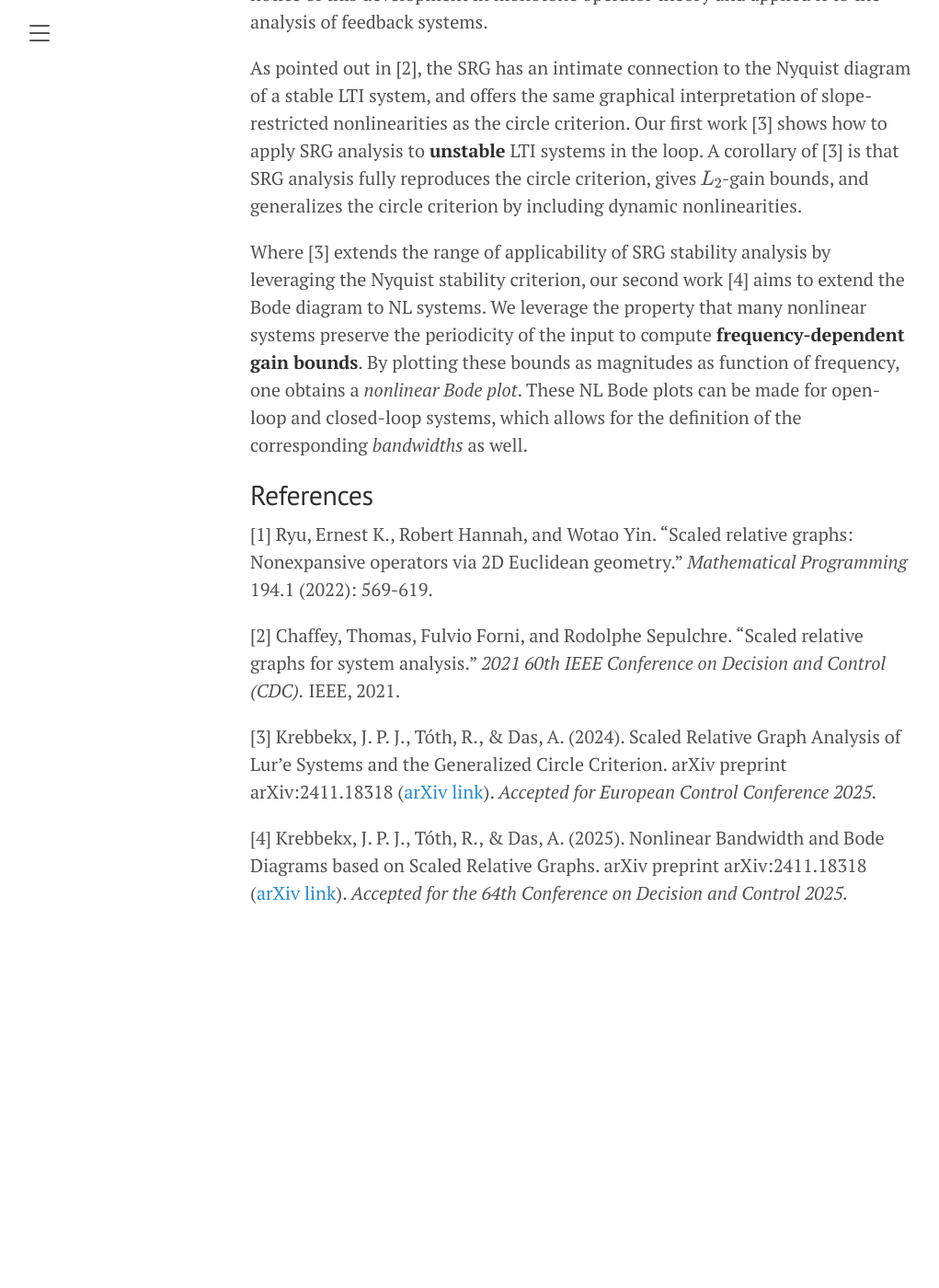
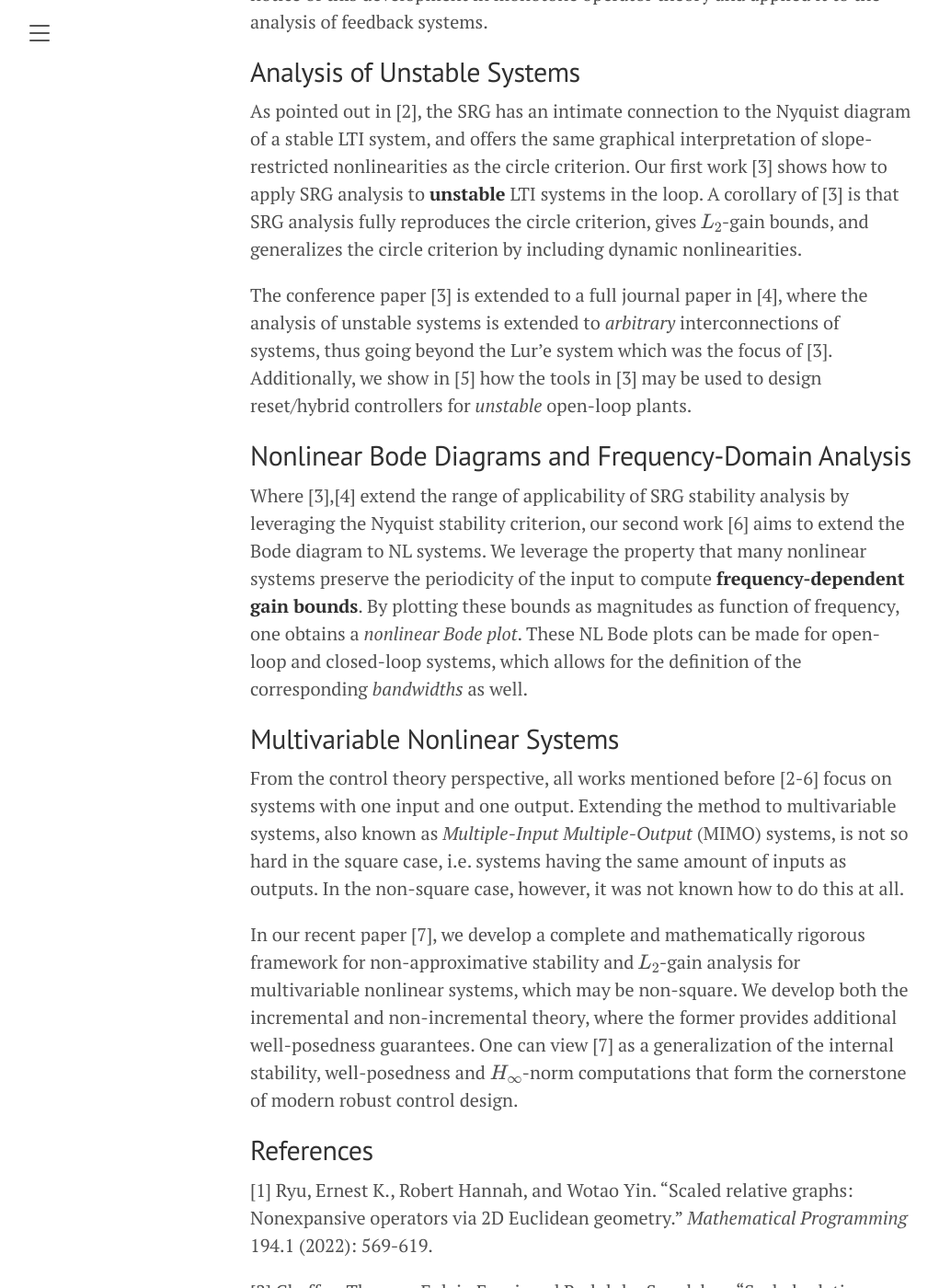
Before and after one commit to Krebbekx/krebbekx.github.io, a Jekyll site: the page built from pages/research.md, in a window 1280 px wide and 1400 px high, scrolled down 897 px. Shown: the whole window at 92% size, without its empty margins (8-1029 px from the left). Built offline with Jekyll 4.4.1, drawn with Linux system fonts in a browser that asks for light colours; before the commit the page ends 1963 px from its top, so only the background shows below that; some of the changed text lies outside the part shown.

Commit message:
add stuff

```diff
--- a/pages/research.md
+++ b/pages/research.md
@@ -15,9 +15,22 @@ The starting point of my work a set of tools that engineers use for LTI systems:
 
 The main modern tool I use is the Scaled Relative Graph (SRG) [1], which can be seen as a generalization of the spectrum of an operator. Chaffey et al. [2] took notice of this development in monotone operator theory and applied it to the analysis of feedback systems.
 
+## Analysis of Unstable Systems
+
 As pointed out in [2], the SRG has an intimate connection to the Nyquist diagram of a stable LTI system, and offers the same graphical interpretation of slope-restricted nonlinearities as the circle criterion. Our first work [3] shows how to apply SRG analysis to **unstable** LTI systems in the loop. A corollary of [3] is that SRG analysis fully reproduces the circle criterion, gives $L_2$-gain bounds, and generalizes the circle criterion by including dynamic nonlinearities.
 
-Where [3] extends the range of applicability of SRG stability analysis by leveraging the Nyquist stability criterion, our second work [4] aims to extend the Bode diagram to NL systems. We leverage the property that many nonlinear systems preserve the periodicity of the input to compute **frequency-dependent gain bounds**. By plotting these bounds as magnitudes as function of frequency, one obtains a _nonlinear Bode plot_. These NL Bode plots can be made for open-loop and closed-loop systems, which allows for the definition of the corresponding _bandwidths_ as well.
+The conference paper [3] is extended to a full journal paper in [4], where the analysis of unstable systems is extended to _arbitrary_ interconnections of systems, thus going beyond the Lur'e system which was the focus of [3]. Additionally, we show in [5] how the tools in [3] may be used to design reset/hybrid controllers for _unstable_ open-loop plants.
+
+## Nonlinear Bode Diagrams and Frequency-Domain Analysis
+
+Where [3],[4] extend the range of applicability of SRG stability analysis by leveraging the Nyquist stability criterion, our second work [6] aims to extend the Bode diagram to NL systems. We leverage the property that many nonlinear systems preserve the periodicity of the input to compute **frequency-dependent gain bounds**. By plotting these bounds as magnitudes as function of frequency, one obtains a _nonlinear Bode plot_. These NL Bode plots can be made for open-loop and closed-loop systems, which allows for the definition of the corresponding _bandwidths_ as well.
+
+## Multivariable Nonlinear Systems
+
+From the control theory perspective, all works mentioned before [2-6] focus on systems with one input and one output. Extending the method to multivariable systems, also known as _Multiple-Input Multiple-Output_ (MIMO) systems, is not so hard in the square case, i.e. systems having the same amount of inputs as outputs. In the non-square case, however, it was not known how to do this at all.
+
+In our recent paper [7], we develop a complete and mathematically rigorous framework for non-approximative stability and $L_2$-gain analysis for multivariable nonlinear systems, which may be non-square. We develop both the incremental and non-incremental theory, where the former provides additional well-posedness guarantees. One can view [7] as a generalization of the internal stability, well-posedness and $H_\infty$-norm computations that form the cornerstone of modern robust control design.
+
 
 ## References
 
@@ -27,4 +40,10 @@ Where [3] extends the range of applicability of SRG stability analysis by levera
 
 [3] Krebbekx, J. P. J., Tóth, R., & Das, A. (2024). Scaled Relative Graph Analysis of Lur'e Systems and the Generalized Circle Criterion. arXiv preprint arXiv:2411.18318 ([arXiv link](https://arxiv.org/abs/2411.18318)). _Accepted for European Control Conference 2025._
 
-[4] Krebbekx, J. P. J., Tóth, R., & Das, A. (2025). Nonlinear Bandwidth and Bode Diagrams based on Scaled Relative Graphs. arXiv preprint arXiv:2411.18318 ([arXiv link](https://arxiv.org/abs/2504.01585)). _Accepted for the 64th Conference on Decision and Control 2025._
+[4] Krebbekx, J. P. J., Tóth, R., & Das, A. (2025). "Scaled Relative Graph Analysis of General Interconnections of SISO Nonlinear Systems." arXiv preprint arXiv:2507.15564 ([arXiv link](https://arxiv.org/abs/2507.15564)).
+
+[5] Krebbekx, J. P. J., Tóth, R., & Das, A. (2025). "Reset Controller Analysis and Design for Unstable Linear Plants using Scaled Relative Graphs." arXiv preprint arXiv:2506.13518 ([arXiv link](https://arxiv.org/abs/2506.13518v2)). _Submitted to Automatica as a technical communique._
+
+[6] Krebbekx, J. P. J., Tóth, R., & Das, A. (2025). Nonlinear Bandwidth and Bode Diagrams based on Scaled Relative Graphs. arXiv preprint arXiv:2411.18318 ([arXiv link](https://arxiv.org/abs/2504.01585)). _Accepted for the 64th Conference on Decision and Control 2025._
+
+[7] Krebbekx, J. P. J., Tóth, R., & Das, A. (2025). "Graphical Analysis of Nonlinear Multivariable Feedback Systems." arXiv preprint arXiv:2507.16513 ([arXiv link](https://arxiv.org/abs/2507.16513)). _Submitted to IEEE-TAC as a full paper._
```
Also changed, not shown: 4 other files.
